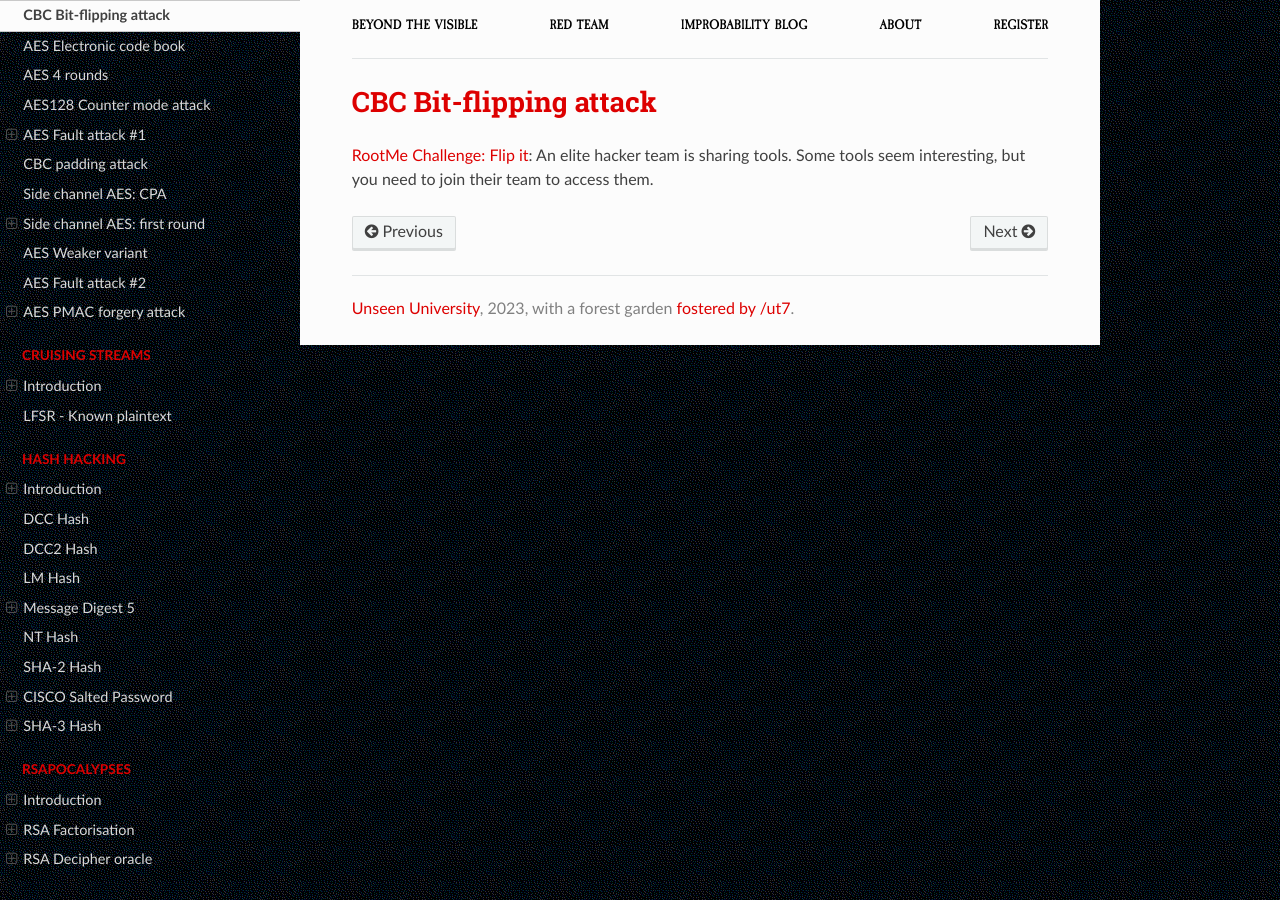
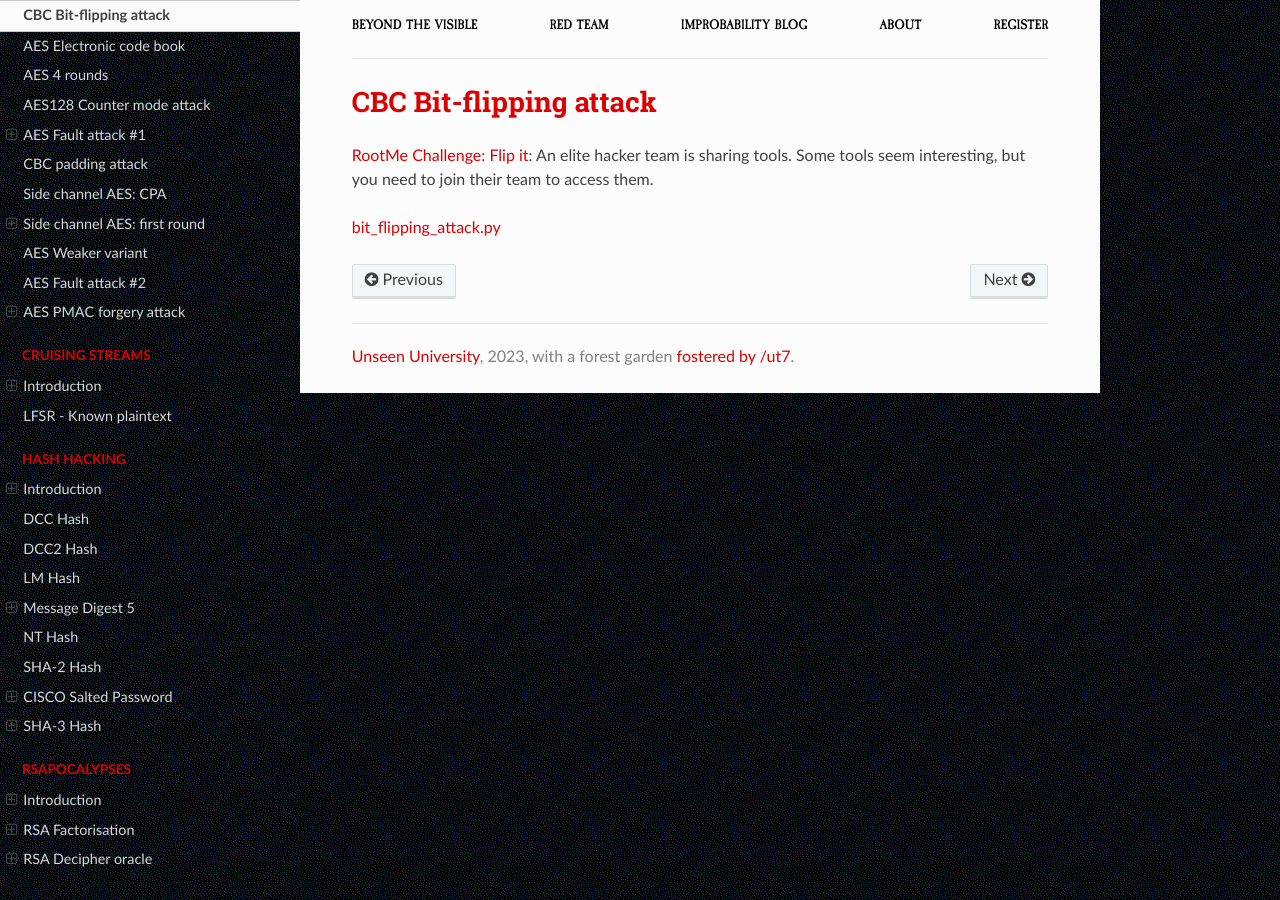
Before and after one commit to tymyrddin/red-crypt, a Sphinx documentation site: the page built from source/docs/symmetric/cbc-bit-flipping.md, in a window 1280 px wide. Built offline with Sphinx 7.4.7 and the Read the Docs theme 2.0.0, drawn with Linux system fonts in a browser that asks for light colours.

Commit message:
2 cbc challenges

```diff
--- a/source/docs/symmetric/cbc-bit-flipping.md
+++ b/source/docs/symmetric/cbc-bit-flipping.md
@@ -2,3 +2,5 @@
 
 [RootMe Challenge: Flip it](https://www.root-me.org/en/Challenges/Cryptanalysis/AES-CBC-Bit-Flipping-Attack): An elite hacker team is sharing tools.
 Some tools seem interesting, but you need to join their team to access them.
+
+[bit_flipping_attack.py](https://github.com/tymyrddin/scripts-modern-ciphers/blob/main/rootme/bit_flipping_attack.py)
```
Also changed, not shown: source/docs/symmetric/cbc-padding.md (+1 -1 lines).
